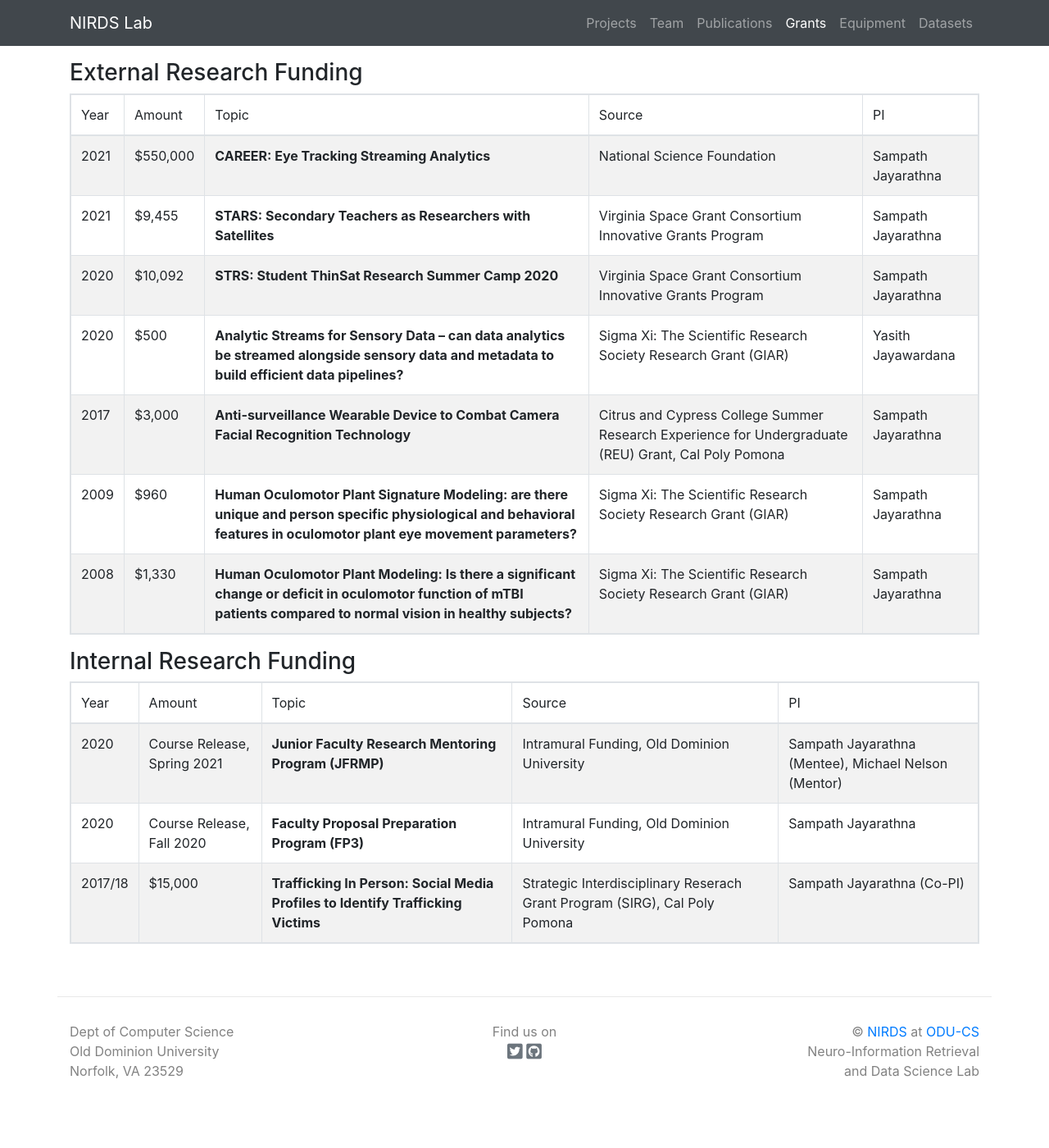
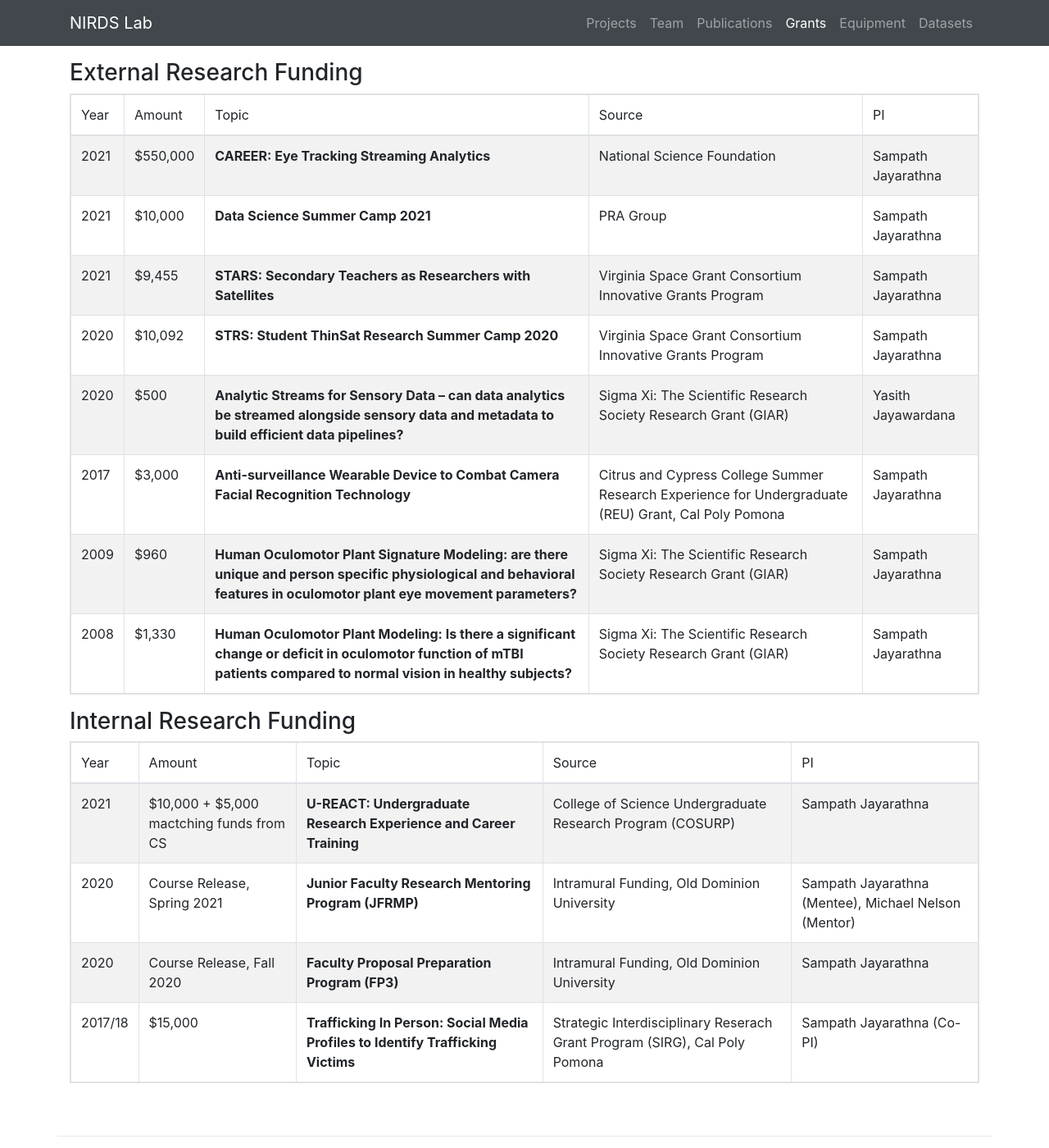
Before and after one commit to nirdslab/nirdslab.github.io, a Jekyll site: the page built from grants.md, in a window 1280 px wide and 1400 px high. Shown: the whole window at 82% size. Built offline with Jekyll 4.4.1, drawn with Linux system fonts in a browser that asks for light colours; nearby versions of some CDN libraries.

Commit message:
Update grants.yml
new grants

```diff
--- a/_data/grants.yml
+++ b/_data/grants.yml
@@ -4,6 +4,11 @@
       topic: "CAREER: Eye Tracking Streaming Analytics"
       amount: "$550,000"
       from: "National Science Foundation"
+      to: "Sampath Jayarathna"
+    - year: "2021"
+      topic: "Data Science Summer Camp 2021"
+      amount: "$10,000"
+      from: "PRA Group"
       to: "Sampath Jayarathna"
     - year: "2021"
       topic: "STARS: Secondary Teachers as Researchers with Satellites"
@@ -37,6 +42,11 @@
       to: "Sampath Jayarathna"
 - type: "Internal Research Funding"
   grants:
+    - year: "2021"
+      topic: "U-REACT: Undergraduate Research Experience and Career Training"
+      amount: "$10,000 + $5,000 mactching funds from CS"
+      from: "College of Science Undergraduate Research Program (COSURP)"
+      to: "Sampath Jayarathna"
     - year: "2020"
       topic: "Junior Faculty Research Mentoring Program (JFRMP)"
       amount: "Course Release, Spring 2021"
```
